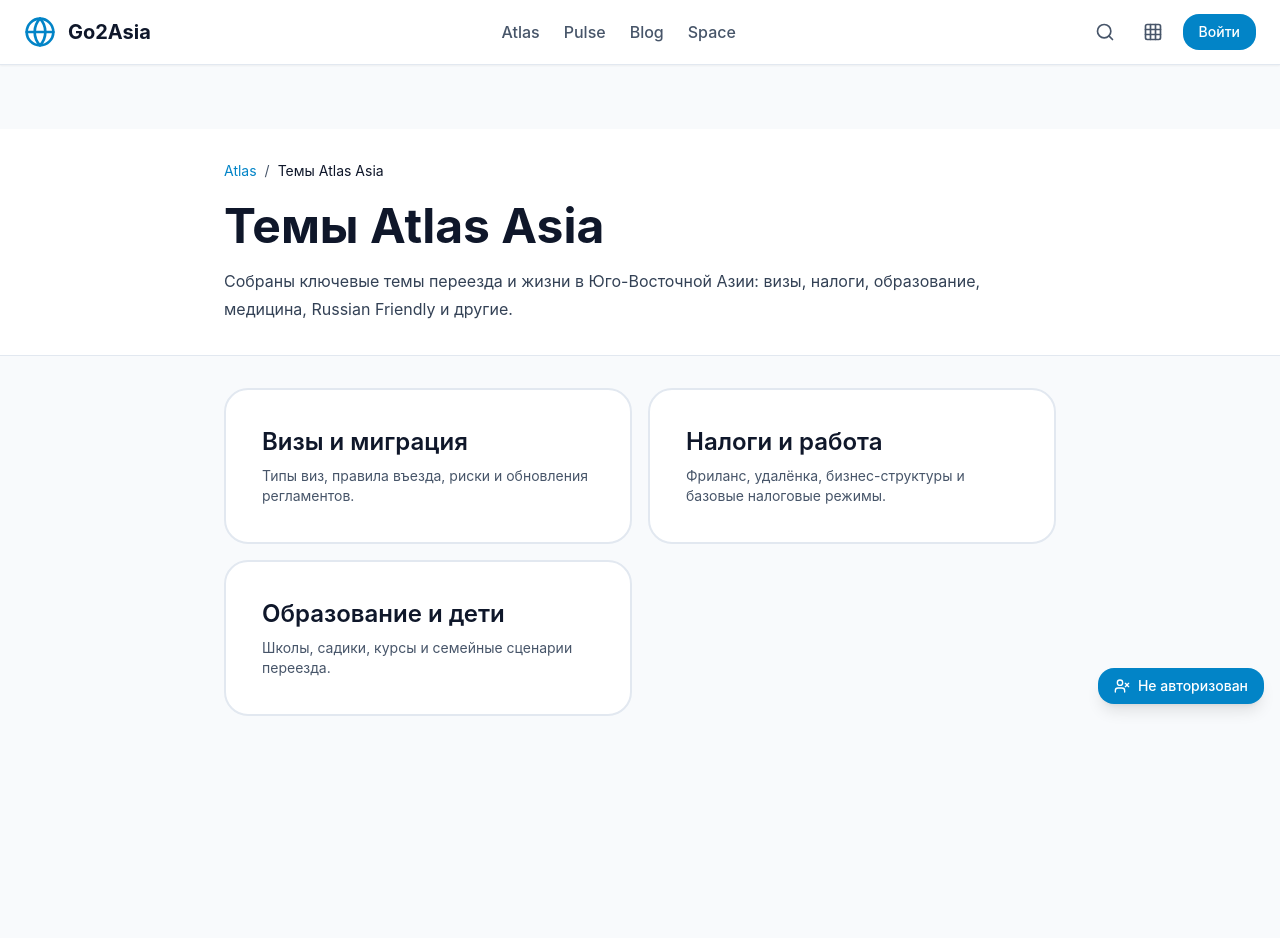
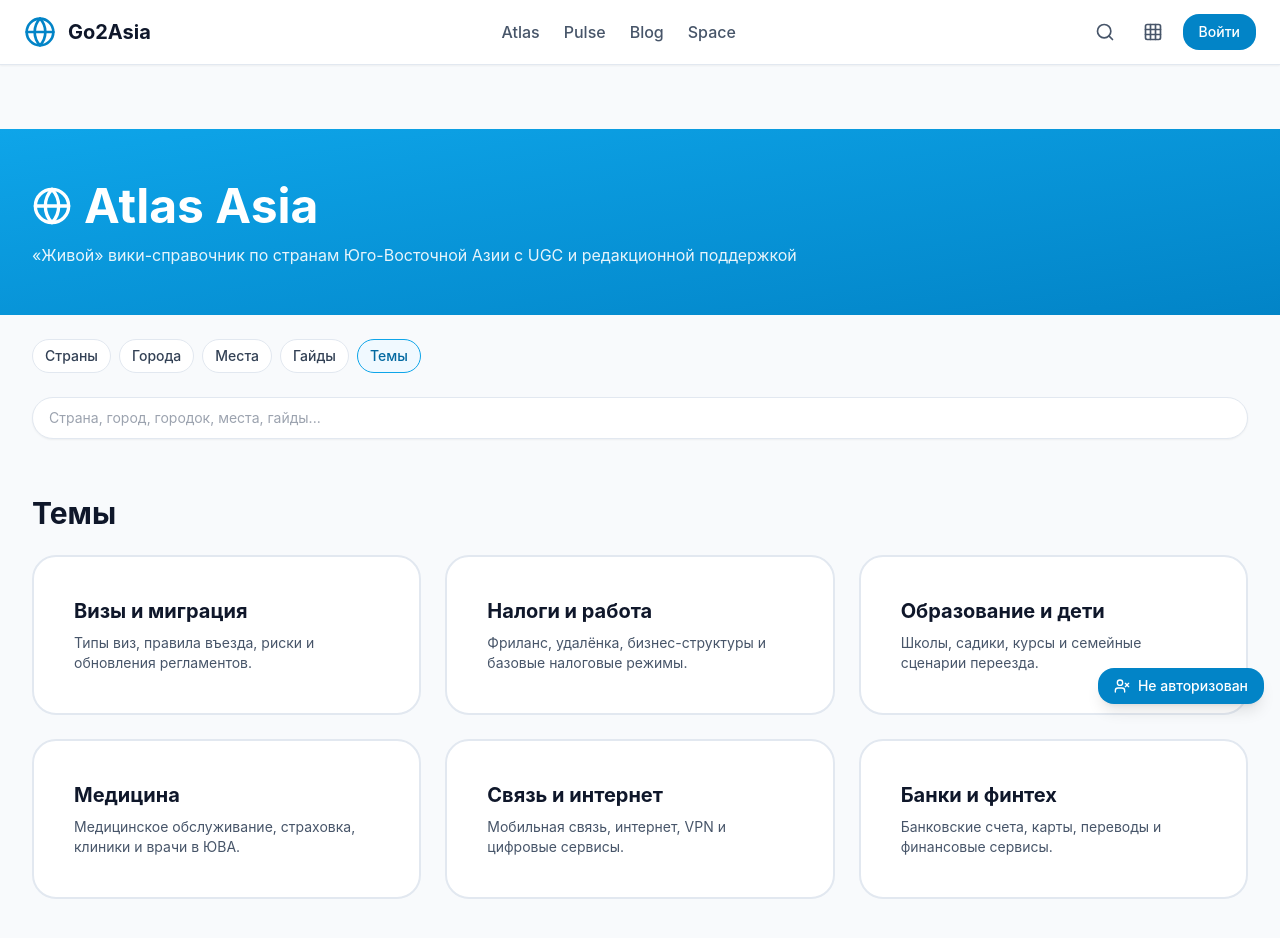
Before and after one commit to adambereg/20251114go2asia, a Next.js app in the folder apps/go2asia-pwa-shell/: page /atlas/themes in a window 1280 px wide. Shown: the top 938 px of the page. Built offline with nearby package versions, Linux system fonts and the light colour scheme; no server answers.

Commit message:
feat(atlas): unify Places, Guides, and Themes pages design with ModuleHero and AtlasMainNav

```diff
--- a/apps/go2asia-pwa-shell/app/(public)/atlas/guides/page.tsx
+++ b/apps/go2asia-pwa-shell/app/(public)/atlas/guides/page.tsx
@@ -1,21 +1,48 @@
 import type { Metadata } from 'next';
-import { GuideView } from '@/modules/atlas';
+import { ModuleHero } from '@/components/modules';
+import { Globe } from 'lucide-react';
+import { AtlasMainNav } from '@/modules/atlas';
+import { AtlasSearchBar } from '@/modules/atlas';
+import { EmptyStateAtlas } from '@/modules/atlas';
 
 export const metadata: Metadata = {
   title: 'Гайды Atlas Asia',
   description:
     'Подборки и маршруты по странам и городам Юго-Восточной Азии: для новичков, путешественников и PRO-спейсеров.',
+  openGraph: {
+    title: 'Гайды Atlas Asia',
+    description: 'Подборки и маршруты по странам и городам Юго-Восточной Азии',
+    type: 'website',
+  },
 };
 
 export default function GuidesIndexPage() {
   return (
-    <GuideView
-      title="Гайды Atlas Asia"
-      audience="Для путешественников и экспатов"
-      budgetHint="разные уровни бюджета"
-      durationHint="от 1 до 30 дней"
-      seasonHint="учитываем сезонность и погоду"
-      places={[]}
-    />
+    <div className="min-h-screen bg-slate-50">
+      <ModuleHero
+        icon={Globe}
+        title="Atlas Asia"
+        description="«Живой» вики-справочник по странам Юго-Восточной Азии с UGC и редакционной поддержкой"
+        gradientFrom="from-sky-500"
+        gradientTo="to-sky-600"
+      />
+
+      {/* Top controls: internal nav + search */}
+      <section className="max-w-7xl mx-auto px-4 sm:px-6 lg:px-8 pt-6 pb-4">
+        <AtlasMainNav />
+        <AtlasSearchBar />
+      </section>
+
+      {/* Guides Content */}
+      <section className="max-w-7xl mx-auto px-4 sm:px-6 lg:px-8 py-4">
+        <h2 className="text-h2 md:text-3xl font-bold text-slate-900 mb-6">
+          Гайды
+        </h2>
+        <EmptyStateAtlas
+          title="Гайды в разработке"
+          description="Подборки и маршруты по странам и городам Юго-Восточной Азии: для новичков, путешественников и PRO-спейсеров."
+        />
+      </section>
+    </div>
   );
 }
--- a/apps/go2asia-pwa-shell/app/(public)/atlas/places/page.tsx
+++ b/apps/go2asia-pwa-shell/app/(public)/atlas/places/page.tsx
@@ -1,25 +1,48 @@
 import type { Metadata } from 'next';
-import { AtlasPlaceLayout } from '@/modules/atlas';
+import { ModuleHero } from '@/components/modules';
+import { Globe } from 'lucide-react';
+import { AtlasMainNav } from '@/modules/atlas';
+import { AtlasSearchBar } from '@/modules/atlas';
+import { EmptyStateAtlas } from '@/modules/atlas';
 
 export const metadata: Metadata = {
   title: 'Места Юго-Восточной Азии | Atlas Asia',
   description:
     'Каталог мест Atlas Asia: города, достопримечательности, Russian Friendly локации и партнёрские заведения.',
+  openGraph: {
+    title: 'Места Юго-Восточной Азии',
+    description: 'Каталог мест Atlas Asia: города, достопримечательности, Russian Friendly локации и партнёрские заведения.',
+    type: 'website',
+  },
 };
 
 export default function PlacesIndexPage() {
   return (
-    <AtlasPlaceLayout
-      title="Места Юго-Восточной Азии"
-      attributes={[]}
-      isRussianFriendly={false}
-    >
-      <section className="space-y-4">
-        <p className="text-sm text-slate-700">
-          Здесь появится единый каталог мест по всем странам с фильтрами по
-          типу, ценам, режиму работы и Russian Friendly-мёткам.
-        </p>
+    <div className="min-h-screen bg-slate-50">
+      <ModuleHero
+        icon={Globe}
+        title="Atlas Asia"
+        description="«Живой» вики-справочник по странам Юго-Восточной Азии с UGC и редакционной поддержкой"
+        gradientFrom="from-sky-500"
+        gradientTo="to-sky-600"
+      />
+
+      {/* Top controls: internal nav + search */}
+      <section className="max-w-7xl mx-auto px-4 sm:px-6 lg:px-8 pt-6 pb-4">
+        <AtlasMainNav />
+        <AtlasSearchBar />
       </section>
-    </AtlasPlaceLayout>
+
+      {/* Places Content */}
+      <section className="max-w-7xl mx-auto px-4 sm:px-6 lg:px-8 py-4">
+        <h2 className="text-h2 md:text-3xl font-bold text-slate-900 mb-6">
+          Места
+        </h2>
+        <EmptyStateAtlas
+          title="Каталог мест в разработке"
+          description="Здесь появится единый каталог мест по всем странам с фильтрами по типу, ценам, режиму работы и Russian Friendly-меткам."
+        />
+      </section>
+    </div>
   );
 }
--- a/apps/go2asia-pwa-shell/app/(public)/atlas/themes/page.tsx
+++ b/apps/go2asia-pwa-shell/app/(public)/atlas/themes/page.tsx
@@ -1,18 +1,22 @@
 import type { Metadata } from 'next';
-import { TopicHubView } from '@/modules/atlas';
+import { ModuleHero } from '@/components/modules';
+import { Globe } from 'lucide-react';
+import { AtlasMainNav } from '@/modules/atlas';
+import { AtlasSearchBar } from '@/modules/atlas';
+import { Card, CardContent } from '@go2asia/ui';
 
 export const metadata: Metadata = {
   title: 'Темы Atlas Asia',
   description:
     'Тематические хабы Atlas Asia: визы, налоги, образование, медицина, связь и другие ключевые вопросы жизни в ЮВА.',
+  openGraph: {
+    title: 'Темы Atlas Asia',
+    description: 'Тематические хабы Atlas Asia: визы, налоги, образование, медицина, связь и другие ключевые вопросы жизни в ЮВА.',
+    type: 'website',
+  },
 };
 
-export default function ThemesIndexPage() {
-  return (
-    <TopicHubView
-      title="Темы Atlas Asia"
-      description="Собраны ключевые темы переезда и жизни в Юго-Восточной Азии: визы, налоги, образование, медицина, Russian Friendly и другие."
-      sections={[
+const themes = [
   {
     id: 'visas',
     title: 'Визы и миграция',
@@ -28,7 +32,60 @@ export default function ThemesIndexPage() {
     title: 'Образование и дети',
     description: 'Школы, садики, курсы и семейные сценарии переезда.',
   },
-      ]}
+  {
+    id: 'medicine',
+    title: 'Медицина',
+    description: 'Медицинское обслуживание, страховка, клиники и врачи в ЮВА.',
+  },
+  {
+    id: 'communication',
+    title: 'Связь и интернет',
+    description: 'Мобильная связь, интернет, VPN и цифровые сервисы.',
+  },
+  {
+    id: 'banking',
+    title: 'Банки и финтех',
+    description: 'Банковские счета, карты, переводы и финансовые сервисы.',
+  },
+];
+
+export default function ThemesIndexPage() {
+  return (
+    <div className="min-h-screen bg-slate-50">
+      <ModuleHero
+        icon={Globe}
+        title="Atlas Asia"
+        description="«Живой» вики-справочник по странам Юго-Восточной Азии с UGC и редакционной поддержкой"
+        gradientFrom="from-sky-500"
+        gradientTo="to-sky-600"
       />
+
+      {/* Top controls: internal nav + search */}
+      <section className="max-w-7xl mx-auto px-4 sm:px-6 lg:px-8 pt-6 pb-4">
+        <AtlasMainNav />
+        <AtlasSearchBar />
+      </section>
+
+      {/* Themes Content */}
+      <section className="max-w-7xl mx-auto px-4 sm:px-6 lg:px-8 py-4">
+        <h2 className="text-h2 md:text-3xl font-bold text-slate-900 mb-6">
+          Темы
+        </h2>
+        <div className="grid grid-cols-1 md:grid-cols-2 lg:grid-cols-3 gap-6">
+          {themes.map((theme) => (
+            <Card key={theme.id} hover className="h-full">
+              <CardContent className="p-6">
+                <h3 className="text-h3 md:text-xl font-bold text-slate-900 mb-2">
+                  {theme.title}
+                </h3>
+                <p className="text-small text-slate-600">
+                  {theme.description}
+                </p>
+              </CardContent>
+            </Card>
+          ))}
+        </div>
+      </section>
+    </div>
   );
 }
```
Lines whose indentation alone changed are shown as unchanged.
